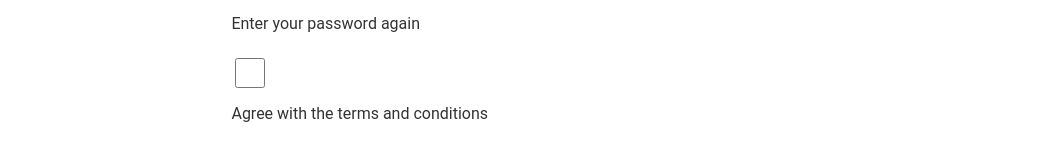
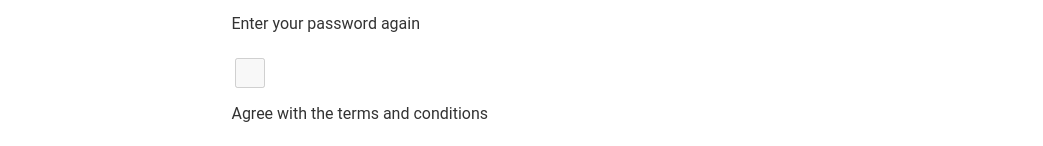
Before and after one commit to erfan-am/ChatApp, a React (Create React App) app: page / in a window 1280 px wide. Shown: the part 468-614 px from the top of the page, without its empty margins (118-1161 px from the left). Built offline with nearby package versions, Linux system fonts and the light colour scheme.

Commit message:
React formValidation

```diff
--- a/src/App.js
+++ b/src/App.js
@@ -22,10 +22,8 @@ const onChangeHandler=(e,ctrlName)=>{
 }
 const onCheck=(ctrlName)=>{
   const inputs=input.inputs;
-  if(inputs.forEach(input=>input.value !=="")){
   inputs[ctrlName].validation.check=!inputs[ctrlName].validation.check;
   setInputs({inputs:inputs})
-  }
 
 }
 const inputTouched=(ctrlName)=>{
@@ -53,6 +51,7 @@ const inputsStyle=(
       onCheck={()=>onCheck(input.id)}
       end={input.validation.end}
       touched={input.touched}
+      disabled={input.validation.able}
       touchInput={()=>inputTouched(input.id)}
       />
     ))
--- a/src/Input.jsx
+++ b/src/Input.jsx
@@ -7,6 +7,7 @@ const Input = (props) => {
     style={{border:props.valid && props.end ? '1px solid green' : '1px solid #333'}}
     placeholder={props.type !=="checkbox" ? props.placeholder : undefined}
     value={props.type !=="checkbox"  && props.value}
+    disabled={props.type ==="checkbox"  ? !props.disabled : undefined}
     className={`${props.type === "checkbox" && 'checkbox'}`}
     name={props.name}
     type={props.type}
--- a/src/state.jsx
+++ b/src/state.jsx
@@ -73,7 +73,8 @@ export const inputsData=[
       sub:"Agree with the terms and conditions",
       error:'',
       validation:{
-          check:false
+          check:false,
+          able:false
       },
       isValid:true,
       type:"checkbox",
--- a/src/utils.jsx
+++ b/src/utils.jsx
@@ -20,7 +20,10 @@ export const checkValidity=(value,rules,inputs)=>{
         isValid=value.length >= rules.minLength && rules.end  && isValid
     }
     if(rules.isConfirm){
-        isValid=value === inputs[2].value && rules.end  && isValid
+        isValid=value === inputs[2].value && rules.end    && isValid ;
+        if(value ===inputs[2].value){
+            inputs[4].validation.able=true
+        }
     }
     return isValid
 }
```
